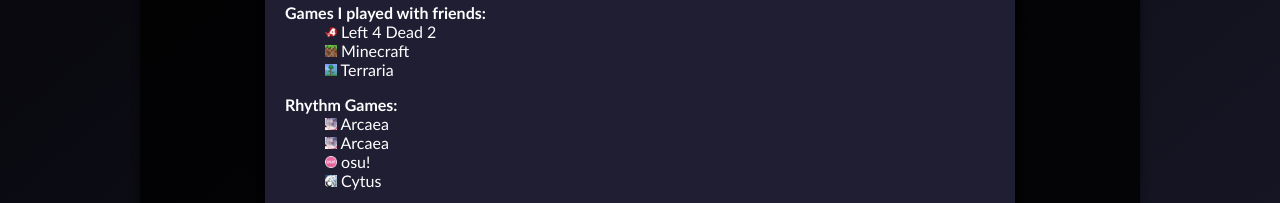
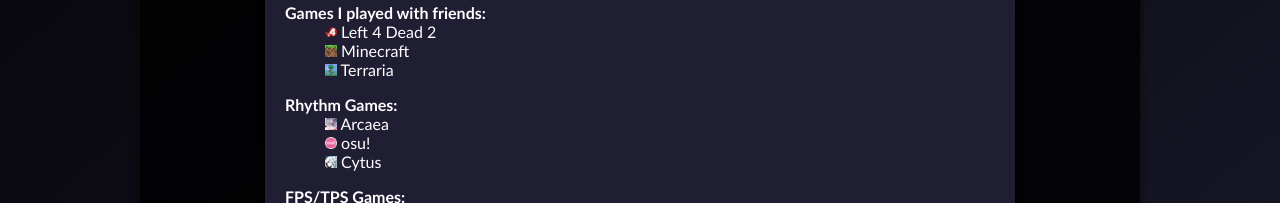
Before and after one commit to V13R-31/v1, a plain HTML site: page index.html in a window 1280 px wide. Shown: the part 898-1101 px from the top of the page. Drawn offline with Linux system fonts and the light colour scheme.

Commit message:
Update index.html

```diff
--- a/index.html
+++ b/index.html
@@ -134,7 +134,6 @@
             <dl>
             <dt><b>Rhythm Games:</b></dt>
                 <dd><img src="imgs3/arcaea.png" id="icon"> Arcaea</dd>
-                <dd><img src="imgs3/arcaea.png" id="icon"> Arcaea</dd>
                 <dd><img src="imgs3/osu.png" id="icon"> osu!</dd>
                 <dd><img src="imgs3/cytus.png" id="icon"> Cytus</dd>
             </dl>
```
